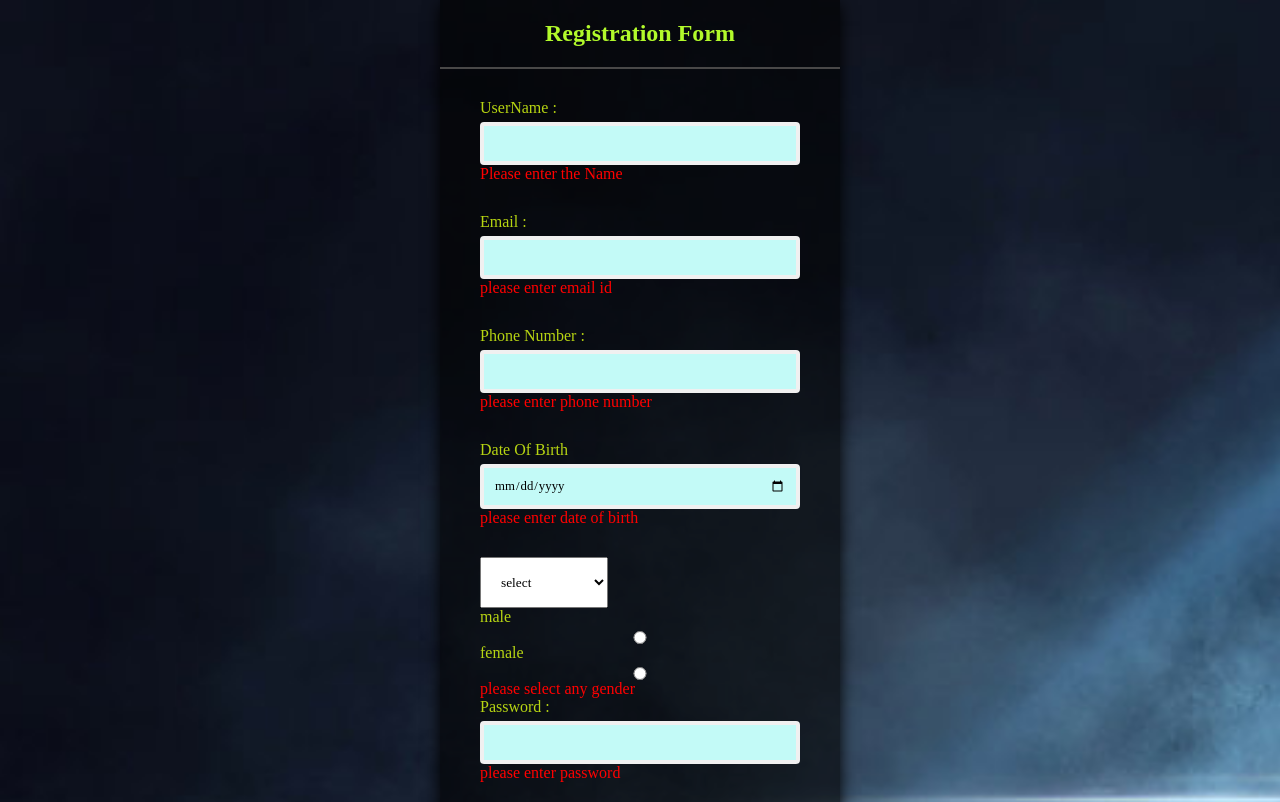
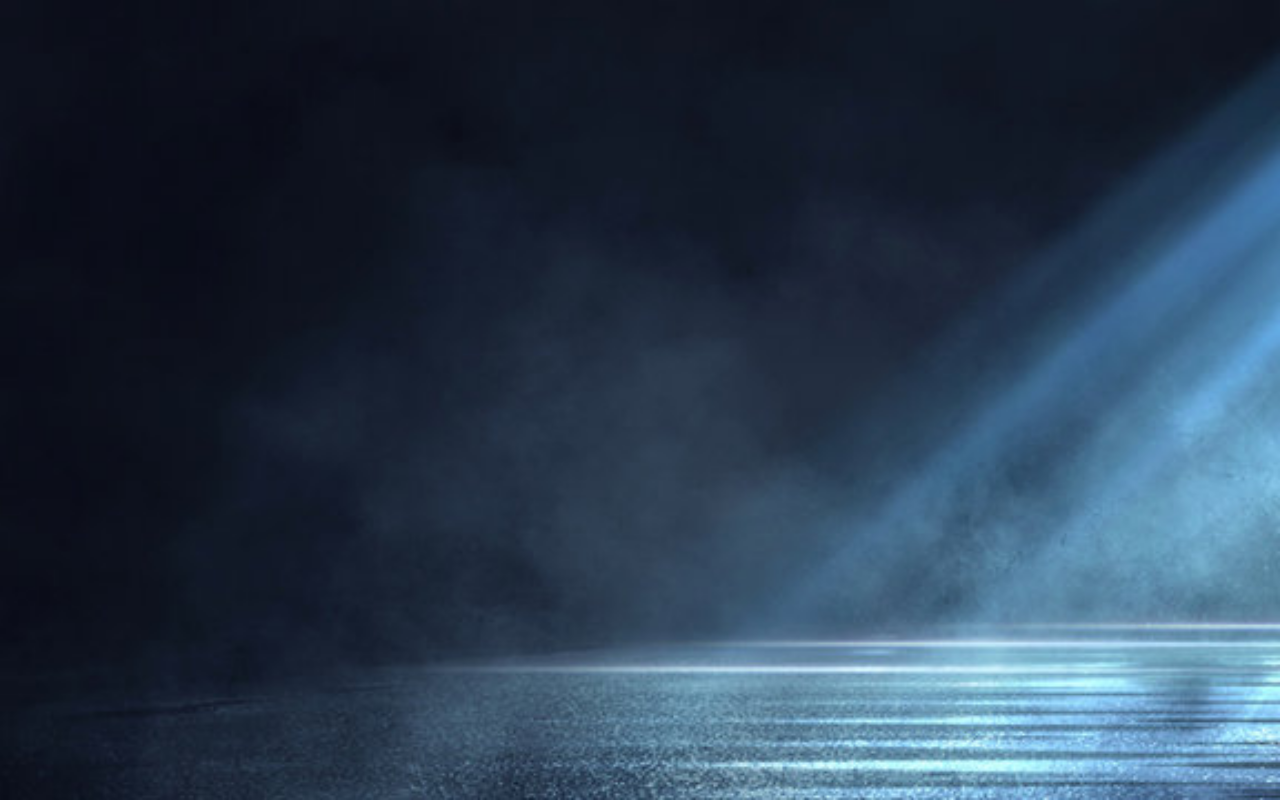
Before and after one commit to daltonsharon/react_new, a React (Create React App) app: page / in a window 1280 px wide. Shown: the top 802 px of the page. Built offline with nearby package versions, Linux system fonts and the light colour scheme.

Commit message:
commit check

```diff
--- a/src/App.js
+++ b/src/App.js
@@ -3,75 +3,11 @@ import './App.css';
 import {useState} from 'react'
 
 function App() {
-    const [name , setName] = useState("")
-    const [email , setEmail] = useState("")
-    const [phonenumber , setPhoneNumber] = useState("")
-    const [dateofbirth , setDateOfBirth] = useState("")
-    const [country, setCountry] = useState ("")
-    const [password, setPassword] = useState("")
-    const [confirmpassword , setConfirmPassword] = useState("")
-    const [gender,setGender] =useState({})
-    let selectIndexvalues =["select","india","america","australia"]
+
   return (
 
     <div className="container">
-    <div className="header">
-        <h2>Registration Form</h2>
-    </div>
-    <div action="" className="form">
-        <div className="form-group">
-            <label for="">UserName : </label>
-            <input  onChange ={(uservalue) => {setName(uservalue.target.value)}}/>
-             {name.length ==0 ? <p>Please enter the Name</p> : !isNaN(name) ? <p>please enter valid name</p> :"" }
 
-        </div>
-        <div className="form-group">
-            <label for="">Email : </label>
-            <input onChange = {(emailvalue) =>{setEmail(emailvalue.target.value)}}/>
-            {!email.includes("@") ? <p>please  enter email id </p>  : !email .includes(".com")  ? <p>please enter valid email id</p> : ""}
-
-        </div>
-
-        <div className="form-group">
-            <label for="">Phone Number : </label>
-            <input type="number" onChange ={(numbervalue) =>{setPhoneNumber(numbervalue.target.value)}}/>
-            {phonenumber.length ==0 ? <p>please enter phone number</p> : ""}
-
-        </div>
-        <div className="form-group">
-        <div className="form-group">
-            <label for="">Date Of Birth</label>
-            <input type="date" onchange ={(dobvalue) =>{setDateOfBirth(dobvalue.target.value)}}/>
-           {dateofbirth.length ==0 ? <p>please enter  date of birth</p> :""}
-
-        <div className="form-group">
-        </div>
-        <select onChange= {(countryvalue)=>{setCountry(selectIndexvalues[countryvalue.target.options.selectedIndex])}}>
-            <option >select</option>
-            <option>India</option>
-            <option>America</option>
-            <option>Australia</option>
-        </select>
-        {country == "select" ? <p>please select a country</p> :""}
-
-
-        <label>male</label> <input onChange={(gendervalue)=>{setGender({male :gendervalue.target.checked})}} type="radio" name='Gender'></input>
-        <label>female</label>
-        <div className="gender">  <input onChange={(gendervalue)=>{setGender({female :gendervalue.target.checked})}}type ="radio" name='Gender'></input></div>
-       {Object.keys(gender).length ==0 ? <p>please select any gender</p> :""}
-       {console.log(gender)}
-            <label for="">Password : </label>
-            <input type="password" onChange={(passwordvalue) =>{setPassword(passwordvalue.target.value)}}/>
-           {password.length ==0 ? <p>please enter password</p> : ""}
-            <small></small>
-        </div>
-            <label for="">Confirm Password : </label>
-            <input type="password" onChange ={(confirmvalue)=>{setConfirmPassword(confirmvalue.target.value)}}/>
-            {confirmpassword == 0 ? <p>please enter confirm password</p> : password  !=  confirmpassword ? <p>please incorrect password</p> : "" }
-
-        </div>
-        <button  id = 'submit'>Submit</button>
-    </div>
 </div>
   );
 }
```
